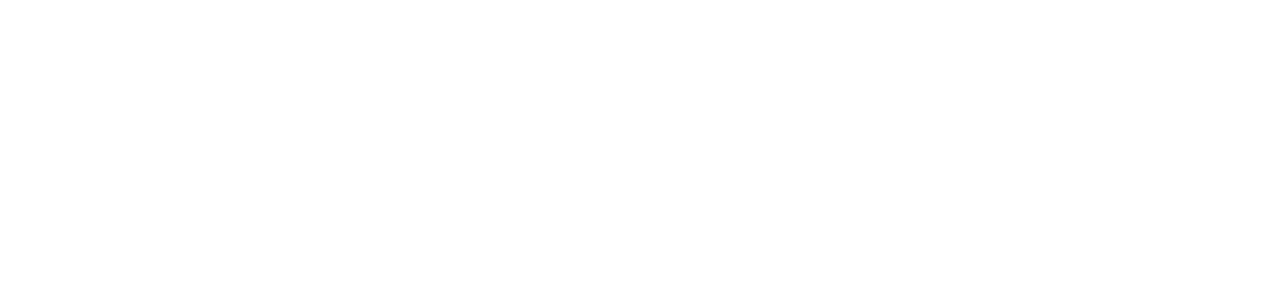
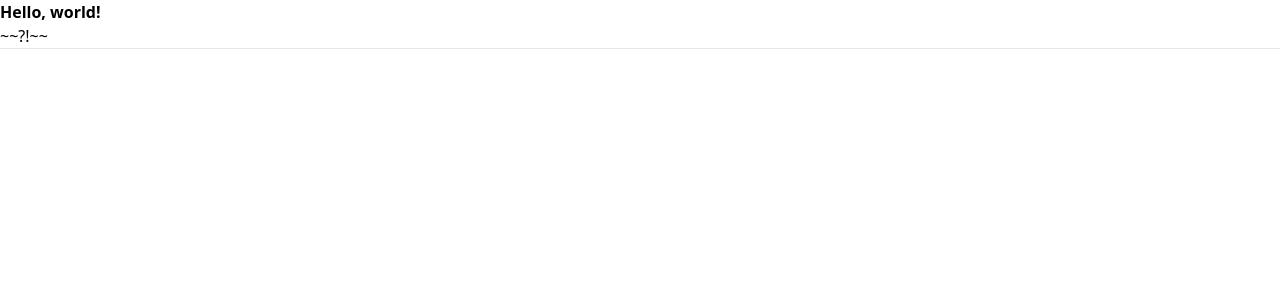
Before and after one commit to onejuice98/juiceplan, a React (Create React App) app: page /juiceplan/test in a window 1280 px wide. Before the commit this address had no page. Shown: the top 300 px of the page. Built offline with nearby package versions, Linux system fonts and the light colour scheme.

Commit message:
editor init commit

```diff
--- a/package.json
+++ b/package.json
@@ -20,6 +20,7 @@
     "react": "^18.2.0",
     "react-dom": "^18.2.0",
     "react-hook-form": "^7.43.0",
+    "react-markdown": "^8.0.7",
     "react-router-dom": "^6.7.0",
     "react-scripts": "5.0.1",
     "recoil": "^0.7.6",
--- a/src/App.tsx
+++ b/src/App.tsx
@@ -3,6 +3,7 @@
 import DayDiary from "./pages/Diary/DayDiary";
 import DisplayDiary from "./pages/Diary/DisplayDiary";
 import Main from "./pages/Main";
+import Test from "./pages/Test";
 const App = () => {
   return (
     <Routes>
@@ -13,6 +14,7 @@
         path="/juiceplan/diary/display/:dayId"
         element={<DisplayDiary />}
       />
+      <Route path="/juiceplan/test" element={<Test />} />
     </Routes>
   );
 };
--- /dev/null
+++ b/src/pages/Test/index.tsx
@@ -0,0 +1,15 @@
+import { useState } from "react";
+import ReactMarkdown from "react-markdown";
+
+const Test = () => {
+  const [markdown, setMarkdown] = useState<string>(
+    "### **Hello, world!** \n ## ~~?!~~ \n -----"
+  );
+
+  return (
+    <div>
+      <ReactMarkdown>{markdown}</ReactMarkdown>
+    </div>
+  );
+};
+export default Test;
```
Also changed, not shown: 1 other file (tests, documents, lock files or other folders).
